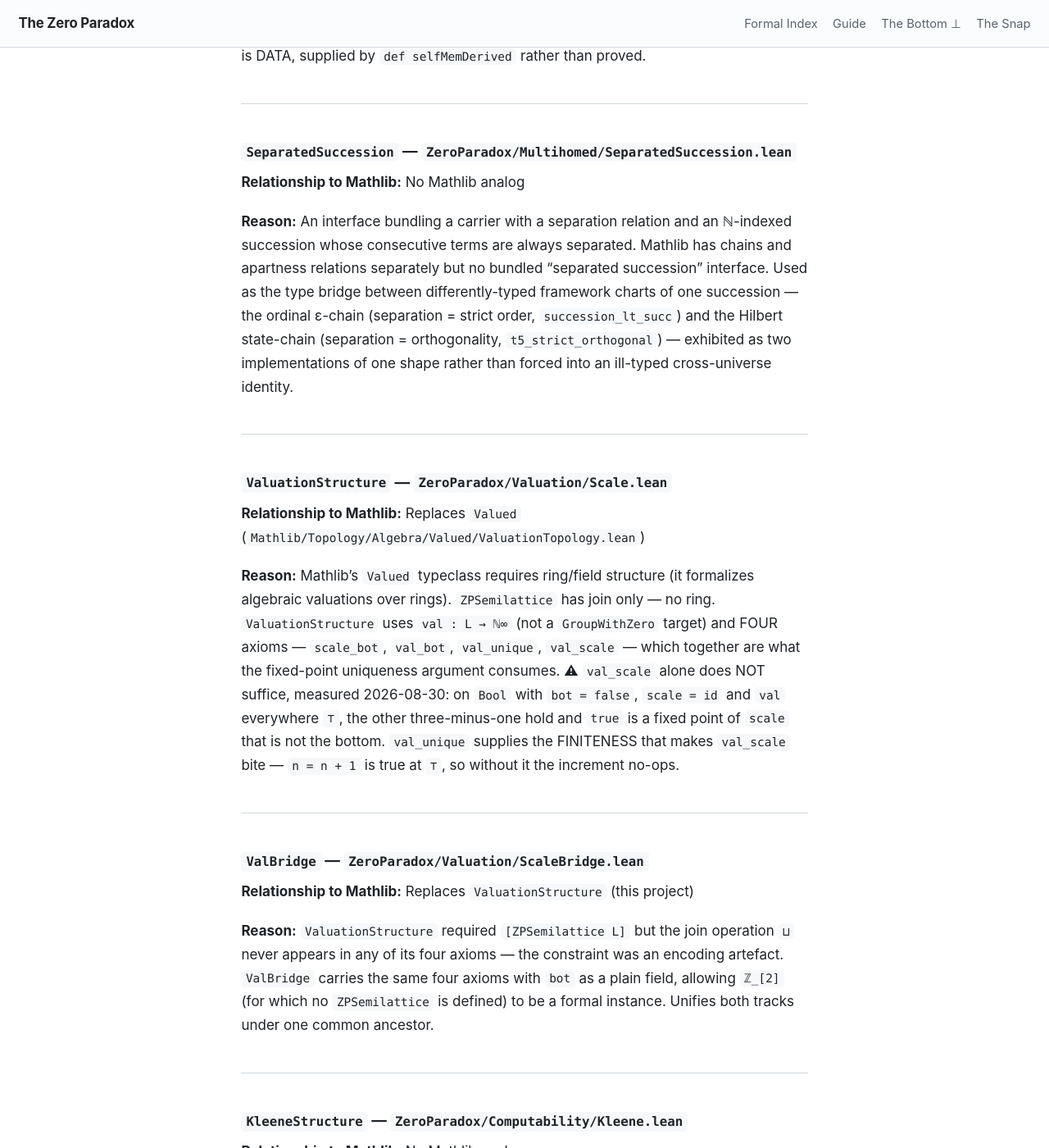
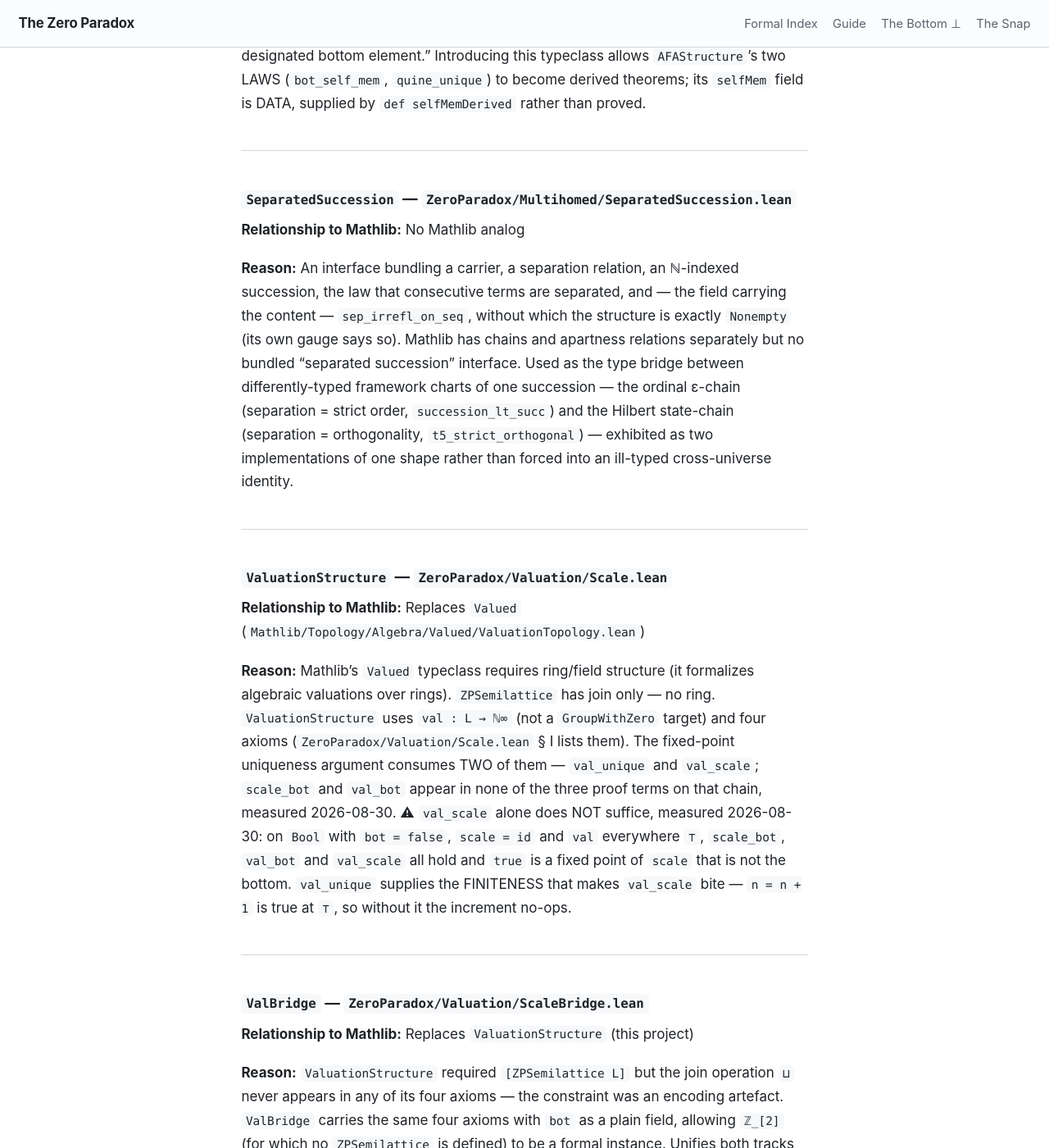
Before and after one commit to timbrigham/ZeroParadox, a Jekyll site: the page built from LEAN_CUSTOM_REGISTRY.md, in a window 1280 px wide and 1400 px high, scrolled down 1885 px. Shown: the whole window at 82% size. Built offline with Jekyll 4.4.1, drawn with Linux system fonts in a browser that asks for light colours; our own code applies the rules of GitHub Pages for plain Markdown files; some of the changed text lies outside the part shown.

Commit message:
Sync every mirror, and stop inventing figures in the parenthetical that justifies a deletion
The last commit added a header saying the register and its inline comments are
maintained by hand, that nothing compares their wording, and that the two must be
checked by eye when either moves. It then rewrote six entries and touched one of the
six comments they mirror. Both gates found that independently and one of them put it
exactly right: the commit demonstrated the hazard it had just documented.

So the false claim about importing contaminating the axiom print was still sitting in
tracked public Lean, in the file whose own first line imports the whole tactic library
and refutes it. That one is fixed now, along with the decoration class claiming to be
free of set theoretic axioms while measuring with choice, an undecidability result
described as ruling out something it does not rule out, a definite article naming one
of two types, an undated flat negative about modal logic, and an interface described by
four of its five fields where the omitted one is what its own gauge calls the
difference between the interface and Nonempty. Nine files, every pair now saying the
same thing.

Three corrections to my own last commit, all found by running rather than reading.

The correction was itself wrong. I wrote that the valuation structure's four axioms are
together what the fixed point uniqueness argument consumes. It consumes two. My own
commit message said two. The gate printed the three proof terms on that chain and
neither of the other two appears in any of them, then built a two field class and
transcribed the proof into it, so the dropped pair is not merely unmentioned but
unnecessary.

I invented two numbers. The parenthetical justifying the removal of a stale footer said
fifteen entries followed it and several were dated later. Measured against the parent
commit: twelve, and exactly one. Two fabricated figures inside a commit about unmeasured
claims, in the sentence whose only job was to justify an edit. The figures are gone
rather than corrected, which is what the adjacency rule asks for.

And the recipe I substituted does not run. The command has no such flag, and without it
the path matches five top level files and returns none of the forty tags. I replaced a
working invocation with a broken one, in the sentence that is the file's only
verification affordance and the first thing a reader copies. Replaced with a form I ran.

```diff
--- a/LEAN_CUSTOM_REGISTRY.md
+++ b/LEAN_CUSTOM_REGISTRY.md
@@ -24,7 +24,7 @@
 
 **Relationship to Mathlib:** No Mathlib analog
 
-**Reason:** Mathlib's `ZFSet` uses the Axiom of Foundation (`ZFSet.regularity`), which forbids `x ∈ x`. AFA content (self-containing sets, Quine atoms) cannot be encoded using `ZFSet`. `AFAStructure` is the lattice-level encoding of what ZF+AFA provides set-theoretically, with `selfMem` / `quine_unique` / `bot_self_mem` as the three minimal class fields.
+**Reason:** Mathlib's `ZFSet` uses the Axiom of Foundation (`ZFSet.regularity`), which forbids `x ∈ x`. No `ZFSet` element can satisfy `x ∈ x`, so a Quine atom is not directly available as a `ZFSet` — AFA content is still MODELLABLE over a well-founded universe, as Aczel does via decorations of accessible pointed graphs (see the `APG` entry). `AFAStructure` is the lattice-level encoding of what ZF+AFA provides set-theoretically, with `selfMem` / `quine_unique` / `bot_self_mem` as the three minimal class fields.
 
 ---
 
@@ -40,7 +40,7 @@
 
 **Relationship to Mathlib:** No Mathlib analog
 
-**Reason:** An interface bundling a carrier with a separation relation and an ℕ-indexed succession whose consecutive terms are always separated. Mathlib has chains and apartness relations separately but no bundled "separated succession" interface. Used as the type bridge between differently-typed framework charts of one succession — the ordinal ε-chain (separation = strict order, `succession_lt_succ`) and the Hilbert state-chain (separation = orthogonality, `t5_strict_orthogonal`) — exhibited as two implementations of one shape rather than forced into an ill-typed cross-universe identity.
+**Reason:** An interface bundling a carrier, a separation relation, an ℕ-indexed succession, the law that consecutive terms are separated, and — the field carrying the content — `sep_irrefl_on_seq`, without which the structure is exactly `Nonempty` (its own gauge says so). Mathlib has chains and apartness relations separately but no bundled "separated succession" interface. Used as the type bridge between differently-typed framework charts of one succession — the ordinal ε-chain (separation = strict order, `succession_lt_succ`) and the Hilbert state-chain (separation = orthogonality, `t5_strict_orthogonal`) — exhibited as two implementations of one shape rather than forced into an ill-typed cross-universe identity.
 
 ---
 
@@ -48,7 +48,7 @@
 
 **Relationship to Mathlib:** Replaces `Valued` (`Mathlib/Topology/Algebra/Valued/ValuationTopology.lean`)
 
-**Reason:** Mathlib's `Valued` typeclass requires ring/field structure (it formalizes algebraic valuations over rings). `ZPSemilattice` has join only — no ring. `ValuationStructure` uses `val : L → ℕ∞` (not a `GroupWithZero` target) and FOUR axioms — `scale_bot`, `val_bot`, `val_unique`, `val_scale` — which together are what the fixed-point uniqueness argument consumes. ⚠ `val_scale` alone does NOT suffice, measured 2026-08-30: on `Bool` with `bot = false`, `scale = id` and `val` everywhere `⊤`, the other three-minus-one hold and `true` is a fixed point of `scale` that is not the bottom. `val_unique` supplies the FINITENESS that makes `val_scale` bite — `n = n + 1` is true at `⊤`, so without it the increment no-ops.
+**Reason:** Mathlib's `Valued` typeclass requires ring/field structure (it formalizes algebraic valuations over rings). `ZPSemilattice` has join only — no ring. `ValuationStructure` uses `val : L → ℕ∞` (not a `GroupWithZero` target) and four axioms (`ZeroParadox/Valuation/Scale.lean` § I lists them). The fixed-point uniqueness argument consumes TWO of them — `val_unique` and `val_scale`; `scale_bot` and `val_bot` appear in none of the three proof terms on that chain, measured 2026-08-30. ⚠ `val_scale` alone does NOT suffice, measured 2026-08-30: on `Bool` with `bot = false`, `scale = id` and `val` everywhere `⊤`, `scale_bot`, `val_bot` and `val_scale` all hold and `true` is a fixed point of `scale` that is not the bottom. `val_unique` supplies the FINITENESS that makes `val_scale` bite — `n = n + 1` is true at `⊤`, so without it the increment no-ops.
 
 ---
 
@@ -88,7 +88,7 @@
 
 **Relationship to Mathlib:** No Mathlib analog
 
-**Reason:** Mathlib's `ZFSet` (the only set-theory formalization) uses Foundation — `x ∈ x` is forbidden, making it invalid as a decoration target for any APG with a self-loop. `DecorationUniverse` is an abstract type with `ValuationStructure` plus a `collect` operation and two axioms (`collect_singleton`, `collect_val_ge`), providing the structure the decoration-uniqueness proof consumes, without importing `ZFSet` or any axiomatic set theory. ⚠ It is NOT axiom-free: `DecorationUniverse` and `decoration_unique` each measure `[propext, Classical.choice, Quot.sound]`, inherited from the required `[ValuationStructure U]` — see the purity block in `ZeroParadox/Valuation/Scale.lean`, which pins the route to the `ℕ∞` numeral in `val_scale`. ⚠ "Minimum" is also unproved: that file's own NO-GO gauge records the class is inhabited over EVERY `ValuationStructure` carrier.
+**Reason:** Mathlib's `ZFSet` (the only set-theory formalization) uses Foundation — `x ∈ x` is forbidden, making it invalid as a decoration target for any APG with a self-loop. `DecorationUniverse` is an abstract type with `ValuationStructure` plus a `collect` operation and two axioms (`collect_singleton`, `collect_val_ge`), providing the structure the decoration-uniqueness proof consumes, without importing `ZFSet` or any axiomatic set theory. ⚠ It is NOT axiom-free: `DecorationUniverse` and `decoration_unique` each measure `[propext, Classical.choice, Quot.sound]`, inherited from the required `[ValuationStructure U]` — see the purity block in `ZeroParadox/Valuation/Scale.lean`, which pins the route to the `ℕ∞` numeral in `val_scale`. ⚠ "Minimum" is also unproved: the NO-GO gauge in `ZeroParadox/Settheory/APG.lean` records the class is inhabited over EVERY `ValuationStructure` carrier.
 
 ---
 
@@ -197,7 +197,7 @@
 ### `machinePhaseKleene` — `ZeroParadox/Computability/Kleene.lean`
 `KleeneStructure MachinePhase` (noncomputable)
 
-`botCode` is chosen via `Classical.choose` — no algorithm can identify which `Code` is the `botCode` (`isComputationalQuine_undecidable`). The `noncomputable` marker is load-bearing, not a proof artifact: the non-constructivity is the formal content of DA-1's computational path. Removing it would misrepresent the result.
+`botCode` is chosen via `Classical.choose`, so it names SOME computational quine and not a distinguished one; `isComputationalQuine_undecidable` says the MEMBERSHIP PREDICATE is not a `ComputablePred`, which is why nothing can pin down which code was chosen — it does not say no algorithm names a witness, and the constant codes are witnesses. The `noncomputable` marker is load-bearing, not a proof artifact: the non-constructivity is the formal content of DA-1's computational path. Removing it would misrepresent the result.
 
 ---
 
@@ -250,7 +250,7 @@
 
 **Relationship to Mathlib:** No Mathlib analog
 
-**Reason:** No modal or provability logic was located in the pinned Mathlib as of 2026-08-30 — searched on three axes (Loeb/GL; Kripke and "modal logic"; provability/derivability): `Kripke` and `modal logic` return nothing, every `GL` hit is `GeneralLinearGroup`, and the `provability` hits are first-order material under `ModelTheory/`. A minimal typeclass carrying just the Hilbert-Bernays-Loeb apparatus, so that Loeb's theorem can be presented as a face of the diagonal family.
+**Reason:** No modal or provability logic was located in the pinned Mathlib as of 2026-08-30 — searched on three axes (Loeb/GL; Kripke and "modal logic"; provability/derivability): `Kripke` and `modal logic` return nothing, every `GL` hit is `GeneralLinearGroup`, and the `provability` hits are first-order material under `ModelTheory/` plus two incidental doc-comments under `Mathlib/Tactic/`. A minimal typeclass carrying just the Hilbert-Bernays-Loeb apparatus, so that Loeb's theorem can be presented as a face of the diagonal family.
 
 ### `QuineHost` — `ZeroParadox/Settheory/QuineHost.lean`
 
```
Also changed, not shown: other parts of LEAN_CUSTOM_REGISTRY.md (+2 -2 lines), 8 other files.
